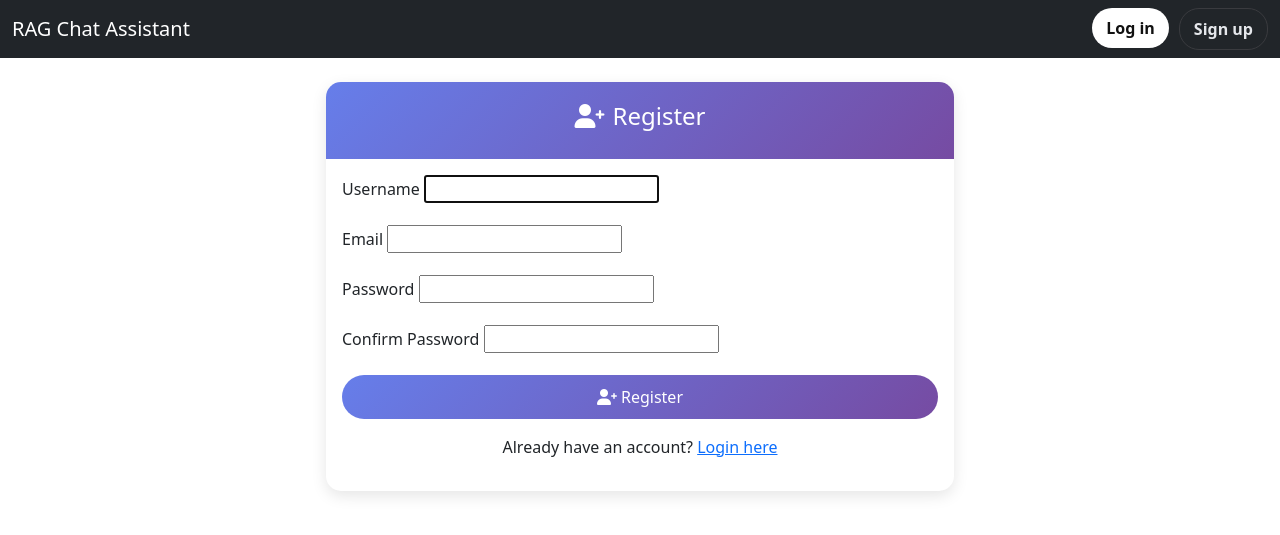
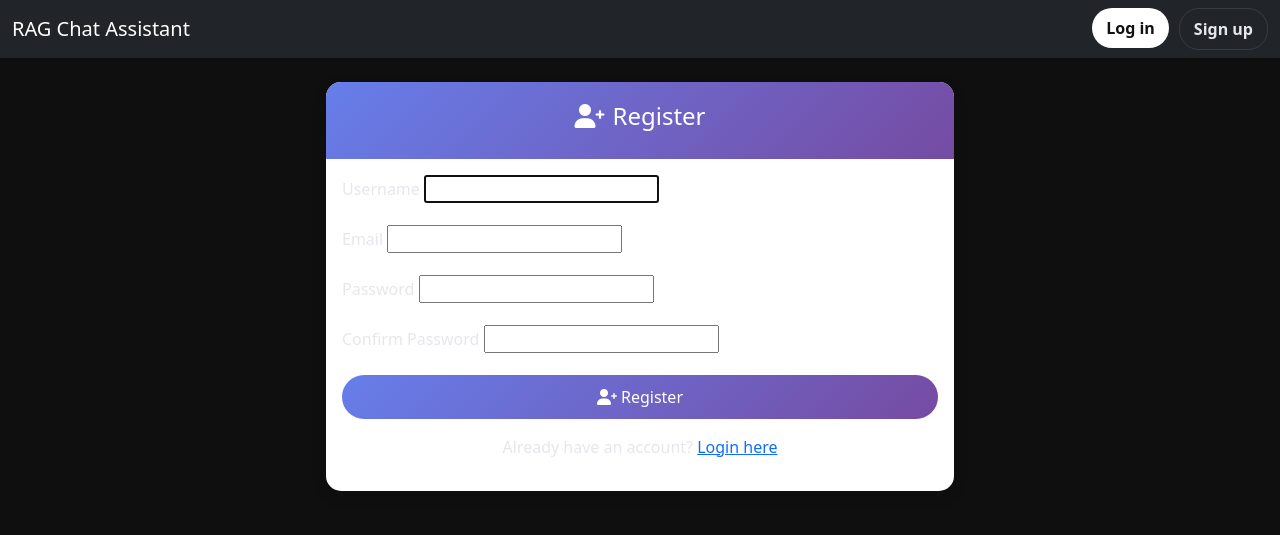
Before and after one commit to Shrvaani/RAG_Chat_Assistant_Django, a Django app: page /accounts/register/ in a window 1280 px wide. Shown: the top 535 px of the page. Run offline with Django 4.2, Linux system fonts and the light colour scheme.

Commit message:
Unauthenticated pages: set body background to black (#0f0f10) via base template

```diff
--- a/templates/base.html
+++ b/templates/base.html
@@ -24,6 +24,9 @@
             </div>
         {% endif %}
     {% else %}
+        <style>
+          body { background: #0f0f10; color: #e5e7eb; }
+        </style>
         <nav class="navbar navbar-expand-lg navbar-dark bg-dark">
             <div class="container-fluid">
                 <a class="navbar-brand" href="{% url 'landing' %}">RAG Chat Assistant</a>
```
